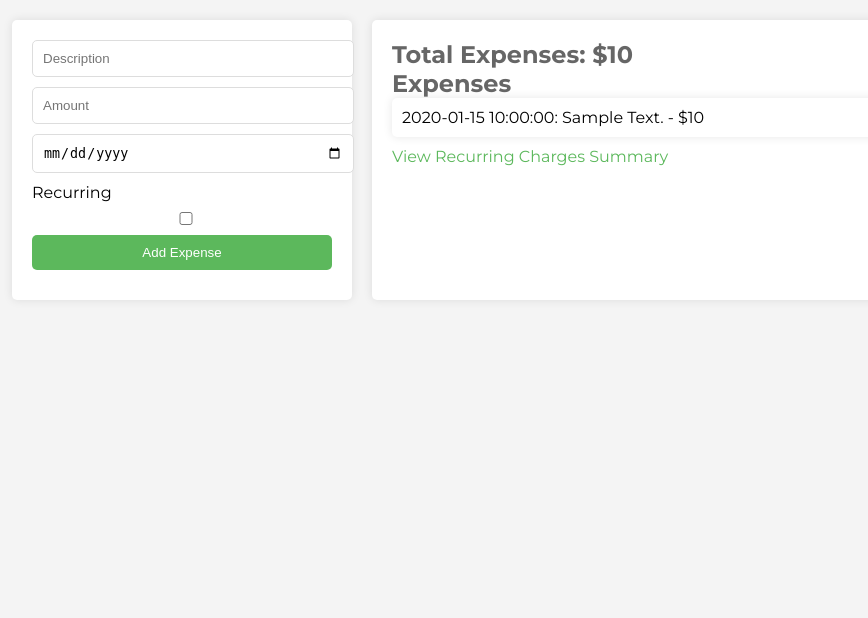
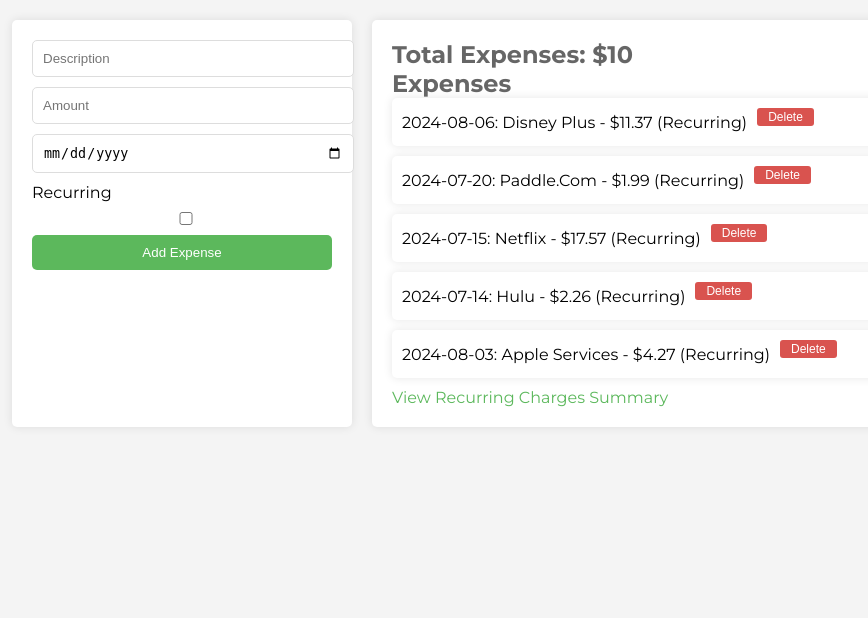
Before and after one commit to avinxxsh/expense_manager, a Flask app: template templates/index.html in a window 1280 px wide. Shown: the part 79-697 px from the top of the page, without its empty margins (52-920 px from the left). Run offline with Flask 3, Linux system fonts and the light colour scheme; the template is opened without the code that fills it: values that come from a table or form of the project are taken from there, most other values are stand-ins (such as "Sample title", 1, 10 or a date in 2020).

Commit message:
integrated database (sqlalchemy) and delete functionality

```diff
--- a/app.py
+++ b/app.py
@@ -1,32 +1,51 @@
 from flask import Flask, render_template, request, redirect, url_for
+from flask_sqlalchemy import SQLAlchemy
 
 app = Flask(__name__)
+app.config['SQLALCHEMY_DATABASE_URI'] = 'sqlite:///expenses.db'
+db = SQLAlchemy(app)
 
-expenses = []
+class Expense(db.Model):
+    id = db.Column(db.Integer, primary_key=True)
+    description = db.Column(db.String(100), nullable=False)
+    amount = db.Column(db.Float, nullable=False)
+    date = db.Column(db.String(10), nullable=False)
+    recurring = db.Column(db.Boolean, default=False)
 
 @app.route('/')
 def index():
-    total = sum(float(expense['amount']) for expense in expenses)
+    expenses = Expense.query.all()
+    total = sum(expense.amount for expense in expenses)
     return render_template('index.html', expenses=expenses, total=total)
 
-@app.route('/add', methods=['POST'])
+@app.route('/add_expense', methods=['POST'])
 def add_expense():
-    description = request.form.get('description')
-    amount = request.form.get('amount')
-    date = request.form.get('date')
-    recurring = 'recurring' in request.form  # Check if the recurring checkbox was checked
+    description = request.form['description']
+    amount = float(request.form['amount'])
+    date = request.form['date']
+    recurring = 'recurring' in request.form
 
-    if description and amount and date:
-        expenses.append({'description': description, 'amount': amount, 'date': date, 'recurring': recurring})
+    new_expense = Expense(description=description, amount=amount, date=date, recurring=recurring)
+    db.session.add(new_expense)
+    db.session.commit()
 
     return redirect(url_for('index'))
 
-@app.route('/recurring')
+@app.route('/delete_expense/<int:expense_id>', methods=['POST'])
+def delete_expense(expense_id):
+    expense = Expense.query.get(expense_id)
+    if expense:
+        db.session.delete(expense)
+        db.session.commit()
+    return redirect(url_for('index'))
+
+@app.route('/recurring_summary')
 def recurring_summary():
-    total_recurring = sum(float(expense['amount']) for expense in expenses if expense['recurring'])
-    recurring_expenses = [expense for expense in expenses if expense['recurring']]
-    return render_template('recurring_summary.html', total_recurring=total_recurring, recurring_expenses=recurring_expenses)
-
+    recurring_expenses = Expense.query.filter_by(recurring=True).all()
+    total_recurring = sum(expense.amount for expense in recurring_expenses)
+    return render_template('recurring_summary.html', recurring_expenses=recurring_expenses, total_recurring=total_recurring)
 
 if __name__ == '__main__':
+    with app.app_context():
+        db.create_all()
     app.run(debug=True)
--- a/static/style.css
+++ b/static/style.css
@@ -111,3 +111,30 @@ footer {
     position: fixed;
     bottom: 0;
 }
+
+/* Add styling for the delete button */
+.expenses-container .delete-button {
+    background-color: #d9534f;
+    color: white;
+    border: none;
+    padding: 3px 6px; /* Smaller padding */
+    border-radius: 3px; /* Smaller border radius */
+    cursor: pointer;
+    font-size: 12px; /* Smaller font size */
+    line-height: 1; /* Align text in the button */
+    margin-left: 10px; /* Space between button and description */
+}
+
+.expenses-container .delete-button:hover {
+    background-color: #c9302c;
+}
+
+.expenses-container li {
+    display: flex; /* Use flexbox for alignment */
+    align-items: center; /* Center items vertically */
+    margin-bottom: 10px;
+    padding: 10px;
+    background: #fff;
+    border-radius: 5px;
+    box-shadow: 0 0 10px rgba(0, 0, 0, 0.1);
+}
--- a/templates/index.html
+++ b/templates/index.html
@@ -26,7 +26,12 @@
             <h2>Expenses</h2>
             <ul>
                 {% for expense in expenses %}
-                    <li>{{ expense.date }}: {{ expense.description }} - ${{ expense.amount }}{% if expense.recurring %} (Recurring){% endif %}</li>
+                    <li>
+                        {{ expense.date }}: {{ expense.description }} - ${{ expense.amount }}{% if expense.recurring %} (Recurring){% endif %}
+                        <form action="{{ url_for('delete_expense', expense_id=expense.id) }}" method="POST" style="display:inline;">
+                            <button type="submit" class="delete-button">Delete</button>
+                        </form>
+                    </li>
                 {% endfor %}
             </ul>
             <a href="{{ url_for('recurring_summary') }}">View Recurring Charges Summary</a>
```
Also changed, not shown: instance/expenses.db (added).
